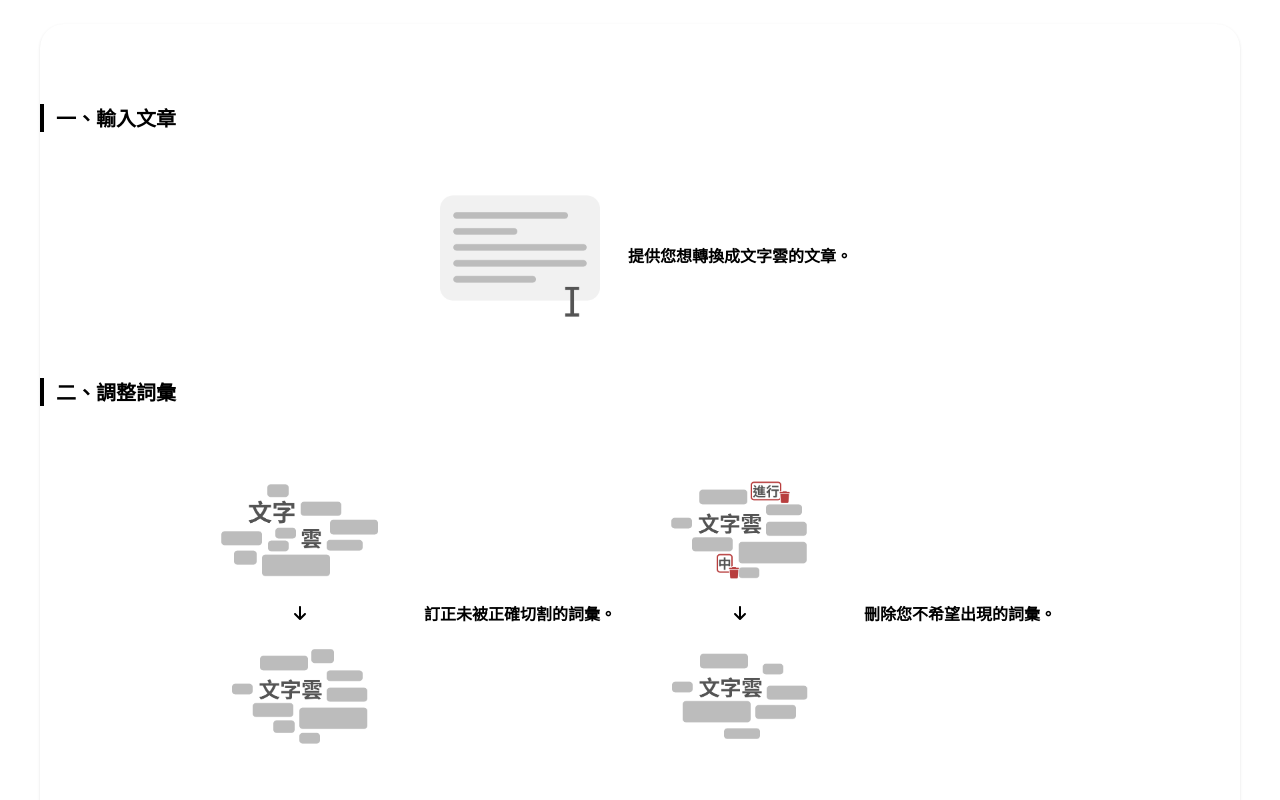
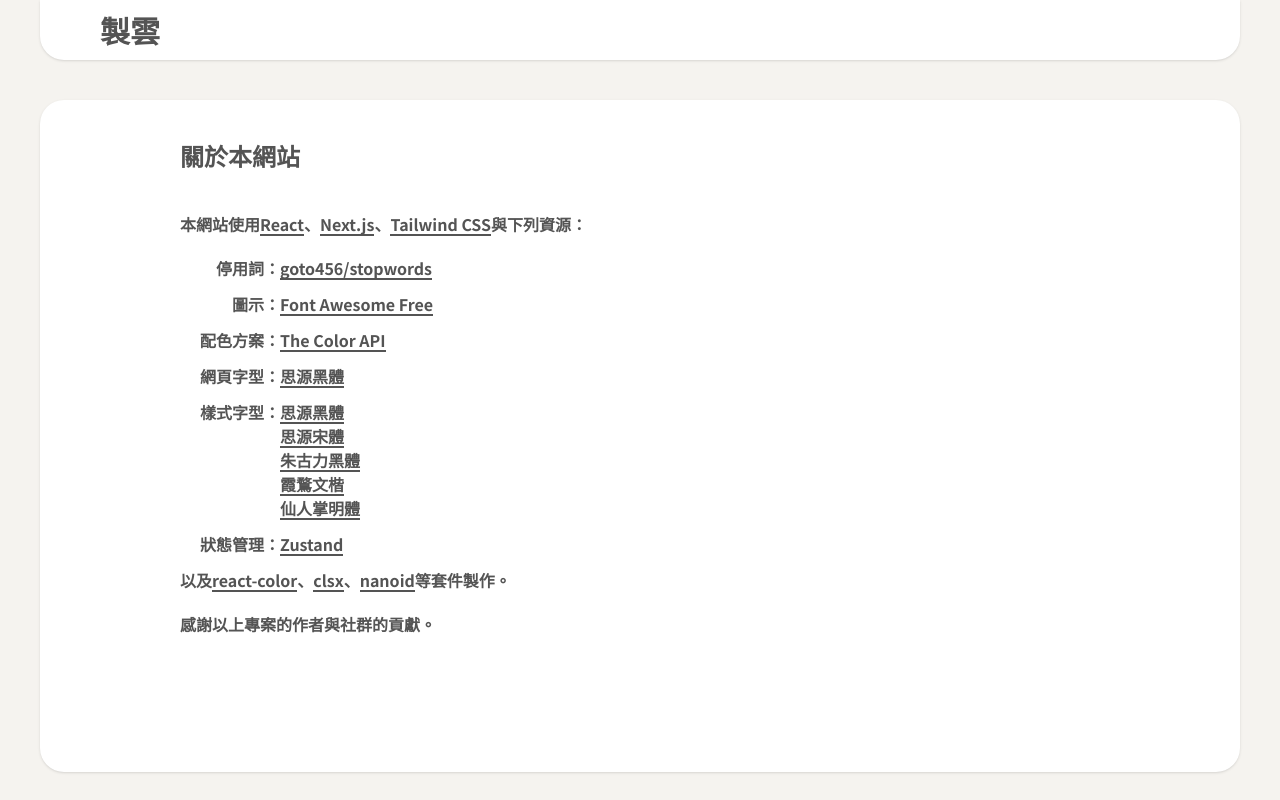
Before and after one commit to tanni6808/make-clouds, a Next.js app: page /about in a window 1280 px wide. Before the commit this address had no page. Shown: the top 800 px of the page. Built offline with nearby package versions, Linux system fonts and the light colour scheme.

Commit message:
Add about page

```diff
--- /dev/null
+++ b/app/about/page.tsx
@@ -0,0 +1,161 @@
+import Link from "next/link";
+export default function AboutPage() {
+  return (
+    <div className="min-h-[75vh] px-10 mt-10">
+      <div className="py-10 text-2xl">關於本網站</div>
+      <div className="">
+        <div className="flex flex-wrap">
+          <div className="">本網站使用</div>
+          <Link
+            href={"https://react.dev/"}
+            target="_blank"
+            className="h-6 border-b-2 hover:border-b-4 transition-all cursor-pointer"
+          >
+            React
+          </Link>
+          <div className="">、</div>
+          <div className="h-6 border-b-2 hover:border-b-4 transition-all cursor-pointer">
+            Next.js
+          </div>
+          <div className="">、</div>
+          <div className="h-6 border-b-2 hover:border-b-4 transition-all cursor-pointer">
+            Tailwind CSS
+          </div>
+          <div className="">與下列資源：</div>
+        </div>
+        <div className="flex flex-col gap-3 py-5">
+          <div className="flex">
+            <div className="w-25 text-right">停用詞：</div>
+            <Link
+              href={"https://github.com/goto456/stopwords"}
+              target="_blank"
+              className="border-b-2 hover:border-b-4 transition-all cursor-pointer h-6"
+            >
+              goto456/stopwords
+            </Link>
+          </div>
+          <div className="flex">
+            <div className="w-25 text-right">圖示：</div>
+            <Link
+              href={"https://fontawesome.com/license/free"}
+              target="_blank"
+              className="border-b-2 hover:border-b-4 transition-all cursor-pointer h-6"
+            >
+              Font Awesome Free
+            </Link>
+          </div>
+          <div className="flex">
+            <div className="w-25 text-right">配色方案：</div>
+            <Link
+              href={"https://github.com/joshbeckman/thecolorapi"}
+              target="_blank"
+              className="border-b-2 hover:border-b-4 transition-all cursor-pointer h-6"
+            >
+              The Color API
+            </Link>
+          </div>
+          <div className="flex">
+            <div className="w-25 text-right">網頁字型：</div>
+            <Link
+              href={
+                "https://fonts.google.com/noto/specimen/Noto+Sans+TC/license?preview.layout=grid&query=Noto+sans+TC"
+              }
+              target="_blank"
+              className="border-b-2 hover:border-b-4 transition-all cursor-pointer h-6"
+            >
+              思源黑體
+            </Link>
+          </div>
+          <div className="flex">
+            <div className="w-25 text-right">樣式字型：</div>
+            <div className="flex flex-col items-start">
+              <Link
+                href={
+                  "https://fonts.google.com/noto/specimen/Noto+Sans+TC/license?preview.layout=grid&query=Noto+sans+TC"
+                }
+                target="_blank"
+                className="border-b-2 hover:border-b-4 transition-all cursor-pointer h-6"
+              >
+                思源黑體
+              </Link>
+              <Link
+                href={
+                  "https://fonts.google.com/noto/specimen/Noto+Serif+TC/license?preview.layout=grid&query=noto+serif+TC"
+                }
+                target="_blank"
+                className="border-b-2 hover:border-b-4 transition-all cursor-pointer h-6"
+              >
+                思源宋體
+              </Link>
+              <Link
+                href={
+                  "https://fonts.google.com/specimen/Chocolate+Classical+Sans/license?preview.layout=grid"
+                }
+                target="_blank"
+                className="border-b-2 hover:border-b-4 transition-all cursor-pointer h-6"
+              >
+                朱古力黑體
+              </Link>
+              <Link
+                href={
+                  "https://fonts.google.com/specimen/LXGW+WenKai+TC/license?preview.layout=grid&query=LXGW"
+                }
+                target="_blank"
+                className="border-b-2 hover:border-b-4 transition-all cursor-pointer h-6"
+              >
+                霞鶩文楷
+              </Link>
+              <Link
+                href={
+                  "https://fonts.google.com/specimen/Cactus+Classical+Serif/license?preview.layout=grid&lang=zh_Hant"
+                }
+                target="_blank"
+                className="border-b-2 hover:border-b-4 transition-all cursor-pointer h-6"
+              >
+                仙人掌明體
+              </Link>
+            </div>
+          </div>
+          <div className="flex">
+            <div className="w-25 text-right">狀態管理：</div>
+            <Link
+              href={"https://github.com/pmndrs/zustand"}
+              target="_blank"
+              className="border-b-2 hover:border-b-4 transition-all cursor-pointer h-6"
+            >
+              Zustand
+            </Link>
+          </div>
+          <div className="flex flex-wrap">
+            <div className="">以及</div>
+            <Link
+              href={"https://github.com/casesandberg/react-color"}
+              target="_blank"
+              className="border-b-2 hover:border-b-4 transition-all cursor-pointer h-6"
+            >
+              react-color
+            </Link>
+            <div className="">、</div>
+            <Link
+              href={"https://github.com/lukeed/clsx"}
+              target="_blank"
+              className="border-b-2 hover:border-b-4 transition-all cursor-pointer h-6"
+            >
+              clsx
+            </Link>
+            <div className="">、</div>
+            <Link
+              href={"https://github.com/ai/nanoid"}
+              target="_blank"
+              className="border-b-2 hover:border-b-4 transition-all cursor-pointer h-6"
+            >
+              nanoid
+            </Link>
+            <div className="">等套件製作。</div>
+          </div>
+        </div>
+        <div className="">感謝以上專案的作者與社群的貢獻。</div>
+      </div>
+    </div>
+  );
+}
--- a/app/components/footer.tsx
+++ b/app/components/footer.tsx
@@ -1,7 +1,42 @@
+"use client";
+import Link from "next/link";
+import { usePathname } from "next/navigation";
+
+import { FontAwesomeIcon } from "@fortawesome/react-fontawesome";
+import { faCircleInfo } from "@fortawesome/free-solid-svg-icons";
+import { faGithub } from "@fortawesome/free-brands-svg-icons";
+
 export default function Footer() {
+  const pathname = usePathname();
   return (
-    <div className="bg-white flex justify-center rounded-t-2xl h-[80px]">
-      <div className="w-[1000px] py-6 text-center">COPYRIGHT&#169;2025 YTN</div>
+    <div className="bg-white flex justify-center rounded-t-2xl">
+      <div className="w-[1000px] p-10 flex justify-between">
+        <div className="">&#169;2025 YTN</div>
+        <div className="flex items-center gap-4 h-6">
+          <Link
+            href={"https://github.com/tanni6808/make-clouds"}
+            className="flex items-center gap-1 hover:border-b-4 transition-all cursor-pointer"
+            target="_blank"
+          >
+            <FontAwesomeIcon icon={faGithub} />
+            <div className="">Github Repo</div>
+          </Link>
+          {pathname === "/about" ? (
+            <div className="flex items-center gap-1 border-b-4 text-primary-light">
+              <FontAwesomeIcon icon={faCircleInfo} />
+              <div className="">關於本網站</div>
+            </div>
+          ) : (
+            <Link
+              href={"/about"}
+              className="flex items-center gap-1 hover:border-b-4 transition-all cursor-pointer"
+            >
+              <FontAwesomeIcon icon={faCircleInfo} />
+              <div className="">關於本網站</div>
+            </Link>
+          )}
+        </div>
+      </div>
     </div>
   );
 }
--- a/app/components/header.tsx
+++ b/app/components/header.tsx
@@ -4,7 +4,6 @@
 import clsx from "clsx";
 
 import Button from "./button";
-import Link from "next/link";
 
 function IndexHeader() {
   const handleIntro = () => {
@@ -46,8 +45,10 @@
 }
 
 function SimpleHeader() {
+  const pathname = usePathname();
   const router = useRouter();
   const handleClick = () => {
+    if (pathname === "/about") return router.push("/#header");
     if (confirm("回到首頁將會失去所有編輯進度，是否繼續？"))
       router.push("/#header");
   };
@@ -55,8 +56,8 @@
     <header
       className={clsx(
         "h-[60px] bg-white shadow flex flex-col justify-center mb-10 fixed top-0 z-30 left-0 right-0",
-        "md:hidden",
-        "max-sm:text-red max-md:text-yellow-500 max-lg:text-green-500 max-xl:text-blue-500"
+        "md:static md:rounded-b-3xl"
+        // "max-sm:text-red max-md:text-yellow-500 max-lg:text-green-500 max-xl:text-blue-500"
         // NOTE text-color width breaker
         // width < 640(max-sm): red
         // 640 <= width < 768(max-md): yellow
@@ -65,8 +66,13 @@
         // 1280 <= width: gray
       )}
     >
-      <div className="w-[90%] mx-auto text-3xl max-sm:text-2xl">
-        <div onClick={handleClick}>製雲</div>
+      <div className="w-[90%] mx-auto text-3xl max-sm:text-2xl flex">
+        <div
+          onClick={handleClick}
+          className="cursor-pointer hover:border-b-4 transition-all"
+        >
+          製雲
+        </div>
       </div>
     </header>
   );
--- a/app/components/layoutWrapper.tsx
+++ b/app/components/layoutWrapper.tsx
@@ -15,12 +15,13 @@
   children: React.ReactNode;
 }) {
   const pathname = usePathname();
+  const showSteps = ["/", "/composition", "/style"].includes(pathname);
   const showCanvas = ["/composition", "/style"].includes(pathname);
 
   return (
     <div className="max-w-[1200px] mx-auto max-xl:mx-5 max-md:mx-0">
       <Header />
-      {!showCanvas && <Intro />}
+      {pathname === "/" && <Intro />}
       <Workspace
         className={clsx(
           "relative",
@@ -28,7 +29,7 @@
           // "max-md:grid max-md:grid-rows-[400px_100px_300px]"
         )}
       >
-        <StepNavigation />
+        {showSteps && <StepNavigation />}
         {showCanvas ? (
           <div className="grid grid-cols-4 gap-8 min-h-[600px] mx-2 md:max-xl:grid-cols-[1fr_1fr_1fr_226px] max-md:grid-cols-[1fr] max-md:mx-10 max-md:min-h-[300px]">
             <div
@@ -43,9 +44,6 @@
             >
               <Canvas />
             </div>
-            {/* <div className="grid col-start-1 col-end-4">
-              <Canvas />
-            </div> */}
             {children}
           </div>
         ) : (
--- a/app/composition/page.tsx
+++ b/app/composition/page.tsx
@@ -9,6 +9,7 @@
 import { useWordCloudStore } from "../lib/useWordCloudStore";
 import { useCanvasStore } from "../lib/useCanvasStore";
 import { generateWordList } from "../lib/wordCloudMethod";
+import { useScrollToWorkspace } from "../lib/hooks";
 
 import { FontAwesomeIcon } from "@fortawesome/react-fontawesome";
 import { faShuffle } from "@fortawesome/free-solid-svg-icons";
@@ -45,10 +46,7 @@
     setSegmentedWords(result);
   }, [article, customWords, stopwords]);
 
-  useEffect(() => {
-    const stepNavEl = document.getElementById("step-nav");
-    stepNavEl?.scrollIntoView({ behavior: "smooth", block: "end" });
-  }, []);
+  useScrollToWorkspace();
 
   return (
     <div className="grid grid-rows-[auto_1fr_100px_100px_auto] gap-3 max-md:grid-rows-[auto_auto_120px_120px]">
--- /dev/null
+++ b/app/lib/hooks.ts
@@ -0,0 +1,12 @@
+import { useEffect } from "react";
+export function useScrollToWorkspace() {
+  useEffect(() => {
+    const isSmallScreen = window.innerWidth <= 768;
+    const stepNavEl = document.getElementById("step-nav");
+    if (stepNavEl) {
+      if (isSmallScreen)
+        stepNavEl.scrollIntoView({ behavior: "smooth", block: "end" });
+      else stepNavEl.scrollIntoView({ behavior: "smooth", block: "start" });
+    }
+  }, []);
+}
--- a/app/style/page.tsx
+++ b/app/style/page.tsx
@@ -9,6 +9,7 @@
 import DownloadFilePanel from "./components/downloadFilePanel";
 import { useWordCloudStore } from "../lib/useWordCloudStore";
 import { useCanvasStore } from "../lib/useCanvasStore";
+import { useScrollToWorkspace } from "../lib/hooks";
 
 import { FontAwesomeIcon } from "@fortawesome/react-fontawesome";
 import { faShuffle } from "@fortawesome/free-solid-svg-icons";
@@ -76,10 +77,8 @@
     setSelectedWord(null);
     setCurrentEditTab("global");
   }, []);
-  useEffect(() => {
-    const stepNavEl = document.getElementById("step-nav");
-    stepNavEl?.scrollIntoView({ behavior: "smooth", block: "end" });
-  }, []);
+
+  useScrollToWorkspace();
 
   return (
     <div className="grid grid-rows-[auto_auto_1fr_auto] gap-3 max-md:grid-rows-[auto_auto_auto_1fr]">
```
